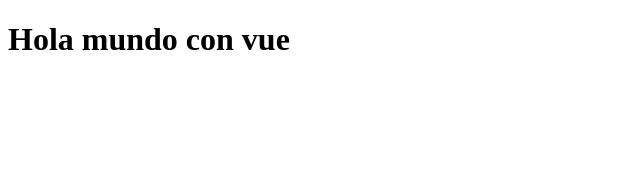
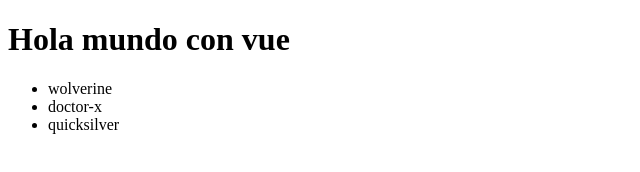
Before and after one commit to goandreus/Vue, a plain HTML site: page index.html in a window 1280 px wide. Shown: the whole page, without its empty margins (0-640 px from the left). Drawn offline with nearby package versions, Linux system fonts and the light colour scheme.

Commit message:
cicle for

```diff
--- a/index.html
+++ b/index.html
@@ -10,6 +10,9 @@
 
     <div id="app">
         <h1>{{titulo}}</h1>
+        <ul>
+            <li v-for="heroe of heroes">{{heroe}}</li>
+        </ul>
     </div>
 
     <script src="https://cdn.jsdelivr.net/npm/vue/dist/vue.js"></script>
--- a/index.js
+++ b/index.js
@@ -1,6 +1,7 @@
 const app = new Vue({
     el: '#app',
     data: {
-        titulo:'Hola mundo con vue'
+        titulo:'Hola mundo con vue',
+        heroes: ['wolverine','doctor-x','quicksilver']
     }
 })
```
